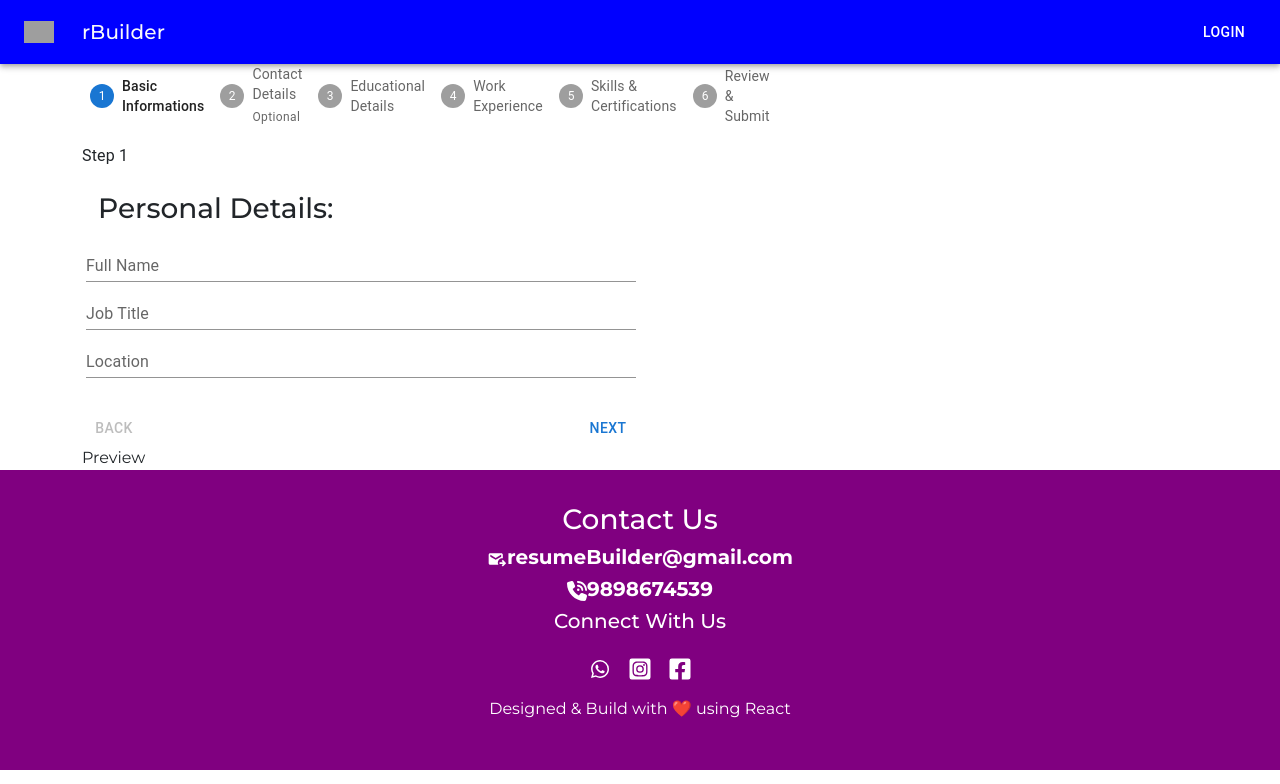
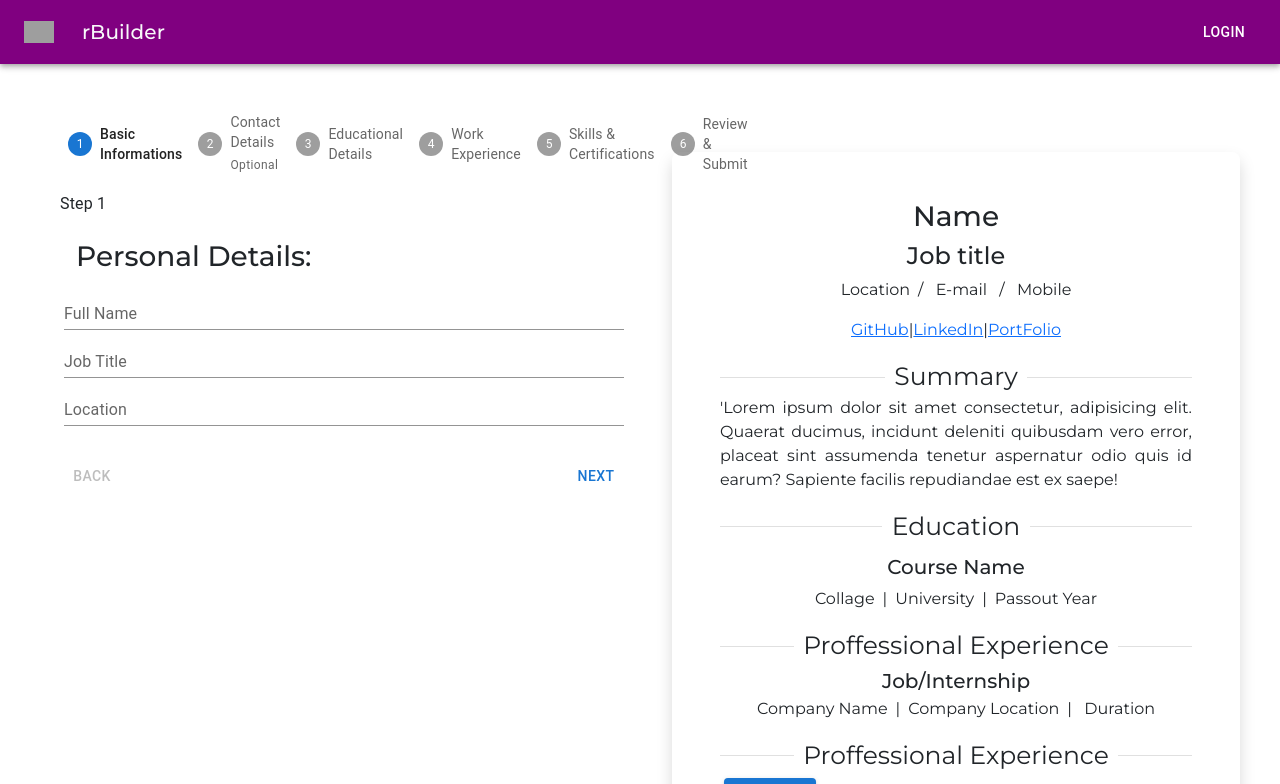
Before and after one commit to MuhammedSadiqA/Resume-Builder-Using-React, a React (Vite) app: page /form in a window 1280 px wide. Shown: the top 784 px of the page. Built offline with nearby package versions, Linux system fonts and the light colour scheme; grey boxes are pictures that could not be loaded; a web font is replaced by a local one.

Commit message:
Completed userform page and its components:- preview and userinput

```diff
--- a/src/App.css
+++ b/src/App.css
@@ -1,3 +1,11 @@
 *{
   font-family: "Montserrat", sans-serif;
 }
+
+#bg {
+  background-image: url('https://cdnl.iconscout.com/lottie/premium/thumb/404-error-page-animation-gif-download-3299952.gif');
+  background-size: cover;
+  background-position: center;
+  height: 100vh;
+  width: 100%;
+}
--- a/src/components/Header.jsx
+++ b/src/components/Header.jsx
@@ -14,7 +14,7 @@ function Header() {
   const projectInfo="⚛️ React — A JavaScript library for building fast, reusable, and interactive user interfaces. It uses components to manage UI efficiently and updates only what’s needed when data changes."
   return (
 <Box sx={{ flexGrow: 1 }}>
-      <AppBar position="static" sx={{backgroundColor:'blue'}}>
+      <AppBar position="static" sx={{backgroundColor:'purple'}}>
         <Toolbar>
           <IconButton
             size="large"
--- a/src/components/Preview.jsx
+++ b/src/components/Preview.jsx
@@ -1,8 +1,35 @@
+import { Divider, Button } from '@mui/material'
 import React from 'react'
+import { FaNodeJs } from "react-icons/fa6";
+
 
 function Preview() {
   return (
-    <div>Preview</div>
+    <div className='shadow p-5 w-100 rounded-3 text-center' style={{ marginTop: '40px', marginLeft: '20px' }} >
+      <h3>Name</h3>
+      <h4>Job title</h4>
+      <p><span className='mx-2' >Location</span>/ <span className='mx-2'>E-mail</span> / <span className='mx-2'>Mobile</span></p>
+      <p><a href="" target='_blank'>GitHub</a>|<a href="" target='_blank'>LinkedIn</a>|<a href="" target='_blank'>PortFolio</a></p>
+      <Divider sx={{ fontSize: '25px' }}>Summary</Divider>
+      <p style={{ textAlign: 'justify' }} >'Lorem ipsum dolor sit amet consectetur, adipisicing elit. Quaerat ducimus, incidunt deleniti quibusdam vero error, placeat sint assumenda tenetur aspernatur odio quis id earum? Sapiente facilis repudiandae est ex saepe!</p>
+
+      <Divider sx={{ fontSize: '25px', marginBottom: '10px' }}>Education</Divider>
+      <h5>Course Name</h5>
+      <p><span className='mx-2'>Collage</span>|<span className='mx-2'>University</span>|<span className='mx-2'>Passout Year</span></p>
+
+      <Divider sx={{ fontSize: '25px' }}>Proffessional Experience</Divider>
+      <h5 className='my-1'>Job/Internship</h5>
+      <p><span className='mx-2'>Company Name</span>|<span className='mx-2'>Company Location</span>|<span className='mx-2'> Duration</span></p>
+
+      <Divider sx={{ fontSize: '25px' }}>Proffessional Experience</Divider>
+      <div className='d-flex align-items-center justify-content-between'>
+        {/* importing button from userInput case 4 and import statements of icon*/}
+        <Button variant="contained" className='m-1' >Node <FaNodeJs className='ms-2' /></Button>
+
+      </div>
+
+    </div>
+
   )
 }
 
--- a/src/components/UserInput.jsx
+++ b/src/components/UserInput.jsx
@@ -6,11 +6,13 @@ import StepLabel from '@mui/material/StepLabel';
 import Button from '@mui/material/Button';
 import Typography from '@mui/material/Typography';
 import TextField from '@mui/material/TextField';
+import { FaNodeJs } from "react-icons/fa6";
 
 
 const steps = ['Basic Informations', 'Contact Details', 'Educational Details', 'Work Experience', 'Skills & Certifications', 'Review & Submit'];
 
 function UserInput() {
+    const skillSuggestionArray = ['NODE.JS', 'MONGO DB', 'EXPRESS JS', 'REACT', 'ANGULAR', 'JAVASCRIPT', 'LEADERSHIP', 'COMMUNICATION', 'COACHING', 'POWER BI', 'MS EXCEL']
     const [activeStep, setActiveStep] = React.useState(0);
     const [skipped, setSkipped] = React.useState(new Set());
 
@@ -98,11 +100,34 @@ function UserInput() {
             case 4: return (
                 <div>
                     <h3>Skills</h3>
-                </div>
+                    <div className='d-flex align-items-center justify-content-between'>
+                        <input className='w-100' placeholder='Add skill' type="text" />
+                        <Button variant='text'>ADD</Button>
+                    </div>
+                    <h5>Suggestions :</h5>
+                    {/* skill buttons*/}
+                    <div>
+                        {
+                            skillSuggestionArray.map((item, index) => (
+                                <Button className='m-1' key={index} variant="outlined">{item}</Button>
+                            ))
+                        }
+                    </div>
+                    <h5>Added Skills</h5>
+                    <div className='d-flex align-items-center justify-content-between'>
+                        <Button variant="contained" className='m-1' >Node <FaNodeJs className='ms-2' /></Button>
+
+                    </div>
+                </div >
             )
             case 5: return (
                 <div>
                     <h3>Summary</h3>
+                    <div className="p-3 row">
+                        <TextField id="standard-basic-summary" label="write a short summary of yourself" variant="standard" multiline rows={4}
+                        defaultValue={'MERN Stack Developer skilled in building full-stack web applications using MongoDB, Express.js, React.js, and Node.js. Experienced in designing responsive front-ends, developing RESTful APIs, and managing databases. Passionate about clean code, performance optimization, and delivering scalable, user-friendly solutions.'}  />
+
+                    </div>
                 </div>
             )
             default: return
--- a/src/pages/Pnf.jsx
+++ b/src/pages/Pnf.jsx
@@ -1,10 +1,13 @@
 import React from 'react'
+import { Link } from 'react-router-dom'
 
 function Pnf() {
   return (
     <>
-    <div>
-        <img style={{width:'100%'}} src="https://cdn.svgator.com/images/2024/04/lava-lamp-animation-404-error-page.gif" alt="" />
+    <div id='bg' className='d-flex flex-column align-items-center  min-vh-100'>
+
+    <h4 className='mt-3' style={{color:'white'}} >Page not Found</h4>
+    <Link className='btn btn-success mt-3' to={'/'} >Go to home</Link>
     </div>
 
     </>
--- a/src/pages/UserForm.jsx
+++ b/src/pages/UserForm.jsx
@@ -4,13 +4,15 @@ import Preview from '../components/Preview'
 
 function UserForm() {
   return (
-<div className="container">
+<div className="container-fluid">
+<div className='row p-5'>
     <div className="col-lg-6">
       <UserInput/>
     </div>
     <div className="col-lg-6">
       <Preview/>
     </div>
+</div>
 </div>  )
 }
 
```
Lines whose indentation alone changed are shown as unchanged.
